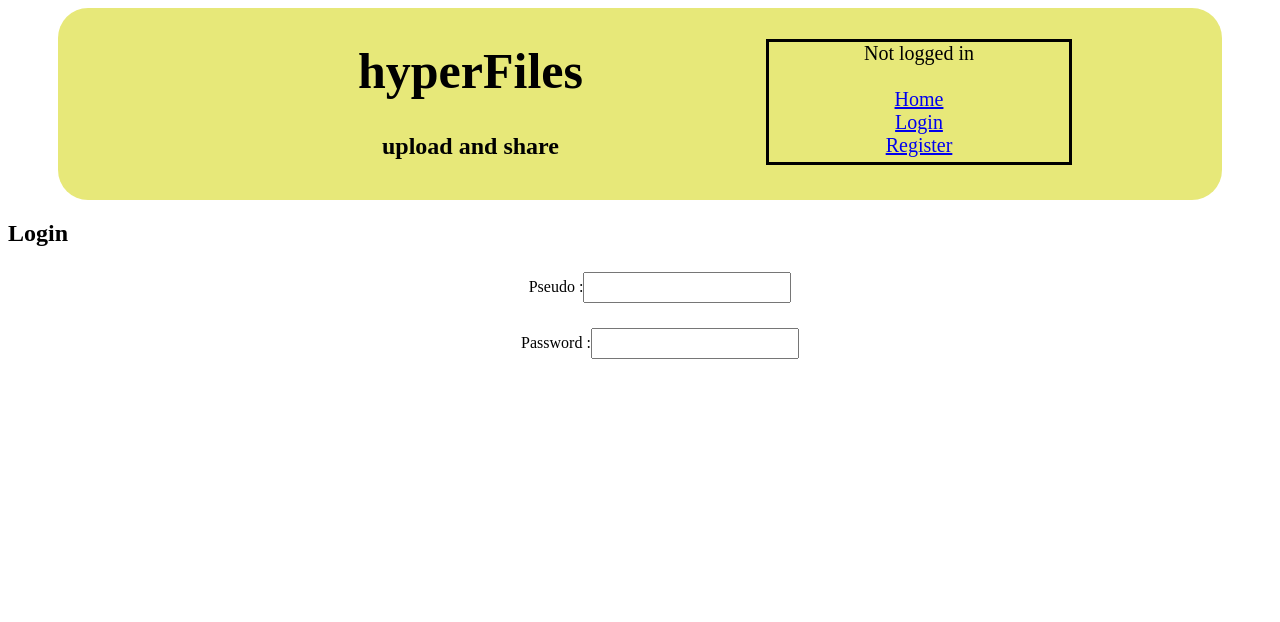
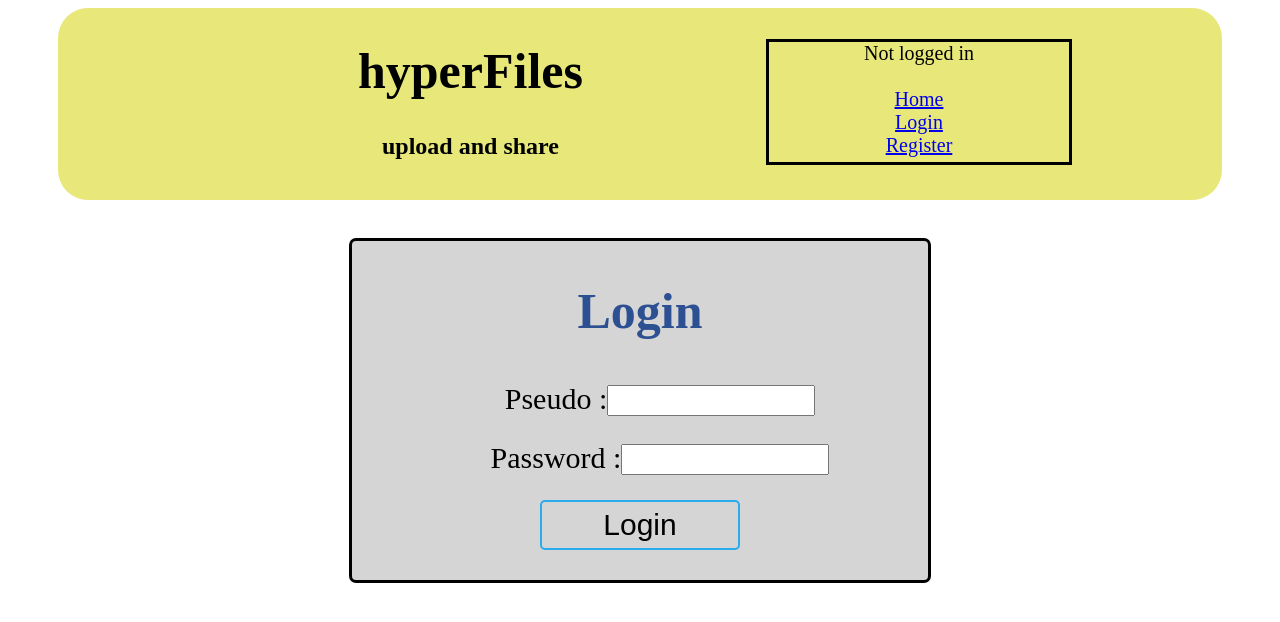
Before and after one commit to Pakopac/filer, a PHP site: page /login.php in a window 1280 px wide. Shown: the top 622 px of the page. Run offline with PHP 8.4, Linux system fonts and the light colour scheme.

Commit message:
Change design form login

```diff
--- a/login.php
+++ b/login.php
@@ -2,13 +2,16 @@
 require ('init.php');
 $title = "Login";
 ?>
-<h2>Login</h2>
+<div class="block_register">
     <form action="login.php" method="POST">
     <ul>
+        <li><h2 class="title-login">Login</h2></li>
 <li>Pseudo :<input type="text">
 <li>Password :<input type="password">
+        <li><button>Login</button></li>
     </ul>
 </form>
+</div>
 
 <?php
 $content = ob_get_contents();
--- a/register.php
+++ b/register.php
@@ -52,7 +52,7 @@ ob_start();
                 <li><label for="password">Password :</label>
                     <input type="password" name="password" id="password"></li>
 
-                <li><label for="password_repeat">Repeat password :</label>
+                <li><label for="password_repeat">Repeat password : </label>
                     <input type="password" name="password_repeat" id="password_repeat"></li>
 
             <li><button type="submit">Register</button></li>
--- a/styles.css
+++ b/styles.css
@@ -31,6 +31,7 @@ li{
 input{
     width: 200px;
     height: 25px;
+    font-size: 25px;
 }
 .block_register{
     background: #d5d5d5;
@@ -42,14 +43,13 @@ input{
     font-size: 30px;
 }
 button{
-    width: 70px;
-    height: 30px;
     background: #d5d5d5;
     border: 2px solid #2aabed;
     border-radius: 5px;
     width: 200px;
     height: 50px;
     font-size: 30px;
+    margin-left: -40px;
 }
 button:hover{
     background: #2c5091;
@@ -60,3 +60,8 @@ button:hover{
     font-size: 50px;
     margin-left: 150px;
 }
+.title-login{
+    color: #2c5091;
+    font-size: 50px;
+    margin-left: -40px;
+}
```
